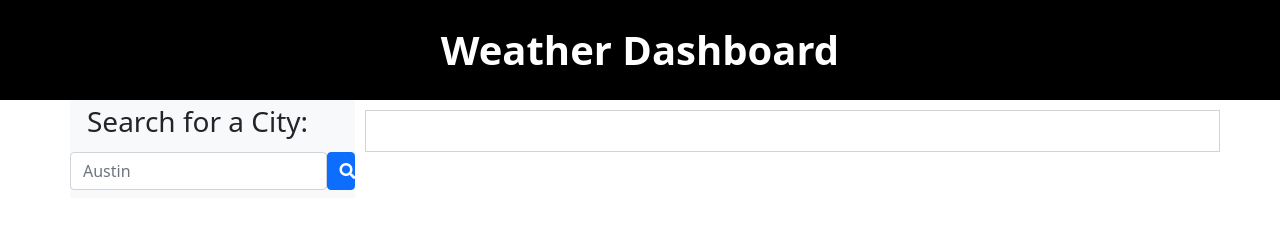
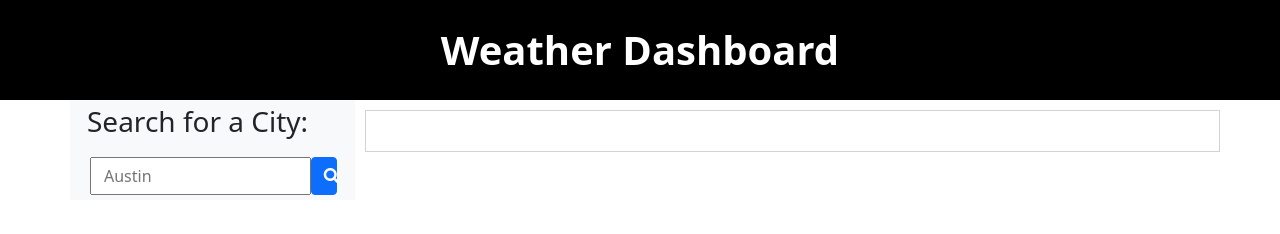
Before and after one commit to dbridgman1/Weather-Dashboard, a plain HTML site: page index.html in a window 1280 px wide. Drawn offline with nearby package versions, Linux system fonts and the light colour scheme.

Commit message:
button row fixes

```diff
--- a/Develop/style.css
+++ b/Develop/style.css
@@ -46,3 +46,7 @@ input {
 #searchBtn {
     width: 10%;
 }
+
+#searchRow {
+    padding: 5px 0px 5px 20px;
+}
--- a/index.html
+++ b/index.html
@@ -20,16 +20,17 @@
                 <h3>Search for a City:</h3>
                 <form class="form-inline">
 
-                    <div class="row">
-                        <input id="search" type="text" class="col form-control mb-2 mr-sm-2" placeholder="Austin">
-                        <button id="searchBtn" type="submit" class="col-lg-2 btn btn-primary mb-2"><i class="fas fa-search"></i></button>
+                    <div class="row" id="searchRow">
+                        <input id="search" type="text" class="col-lg-10 " placeholder="Austin">
+                        <button id="searchBtn" type="submit" class="col-lg-2 btn btn-primary"><i class="fas fa-search"></i></button>
                     </div>
 
                   </form>
                   <div id="list">
 
                   </div>
-
+                  <!-- mb-2 mr-sm-2 -->
+                  <!-- mb-2 -->
             </aside>
             <div class="col-lg-9">
                 <div class="row">
```
